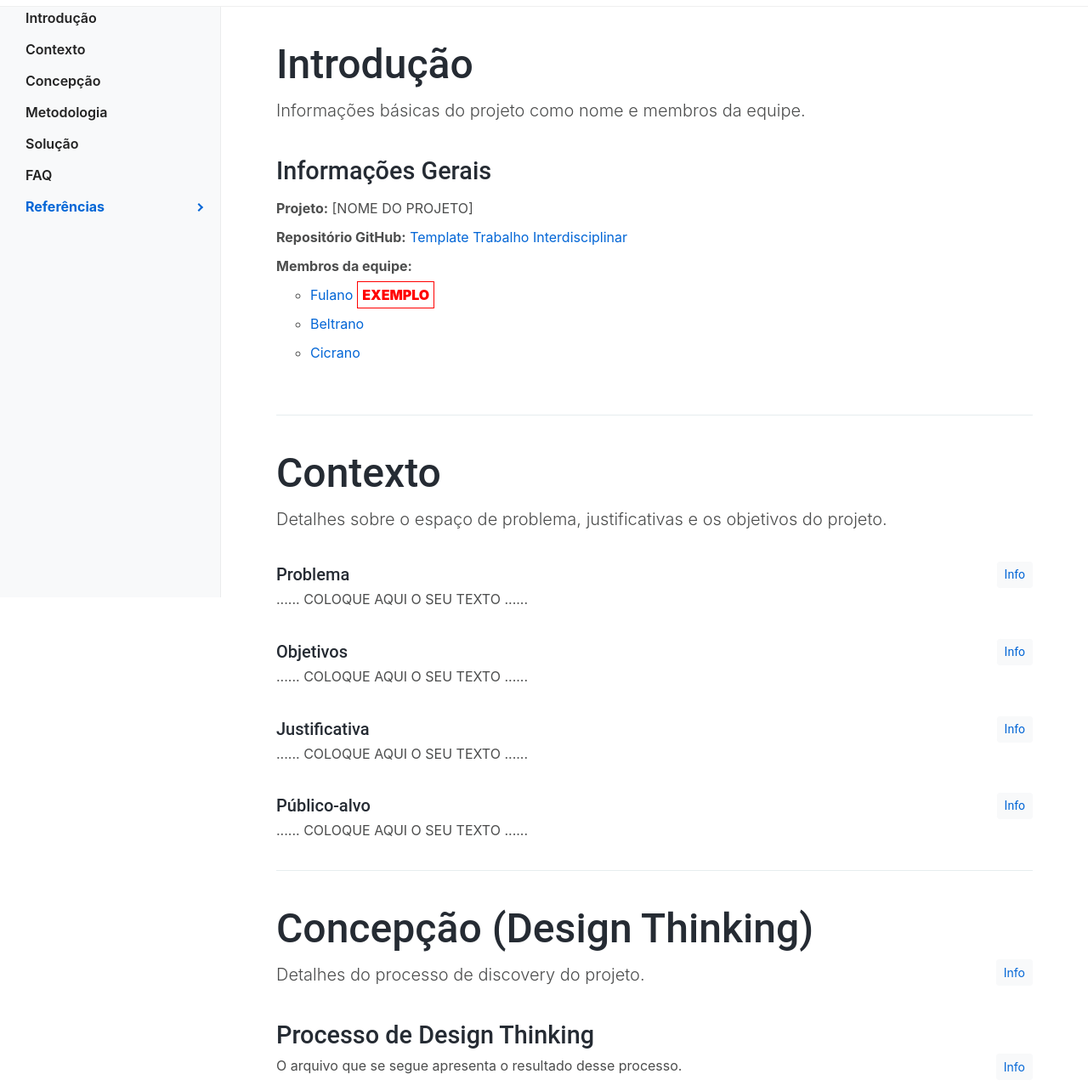
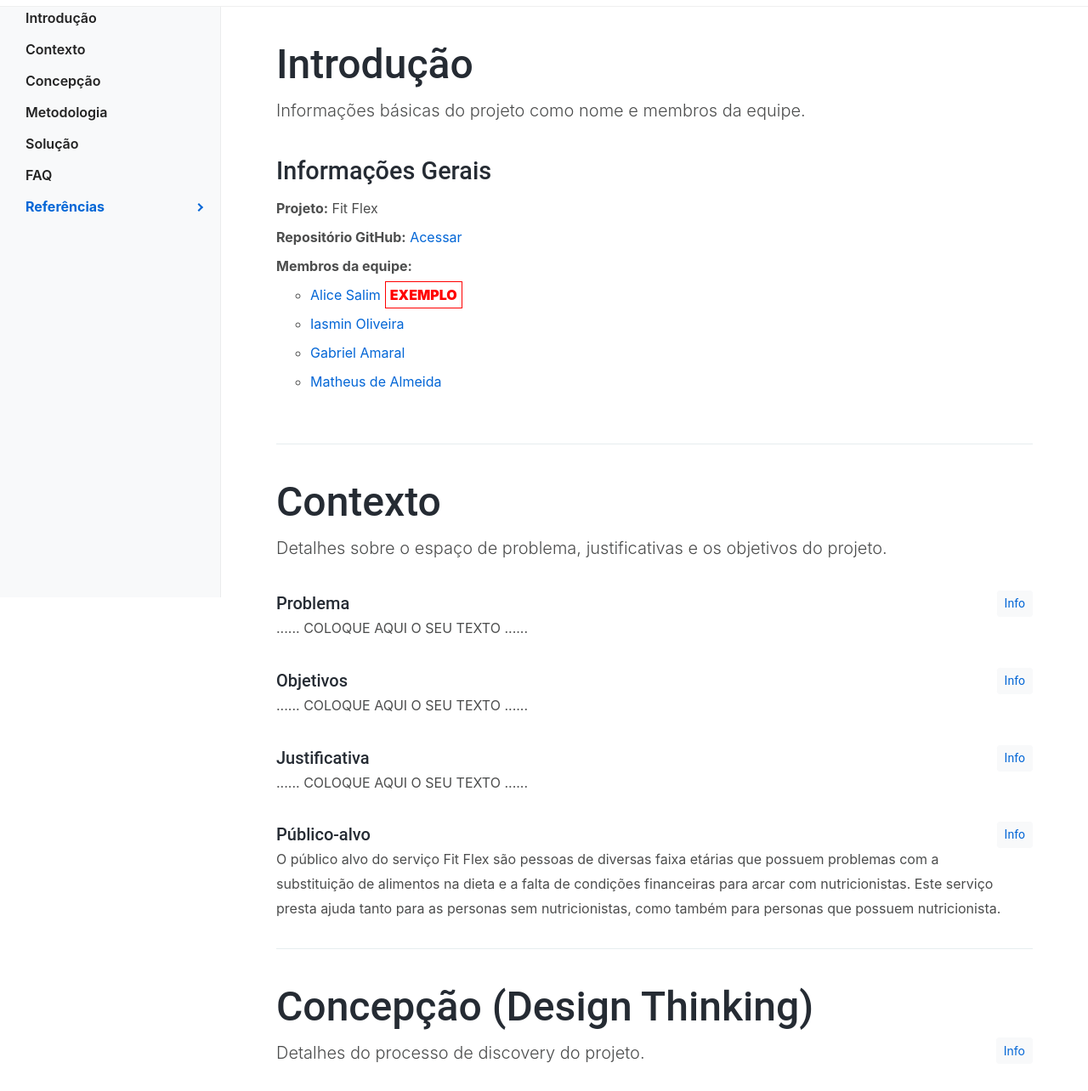
Before and after one commit to ICEI-PUC-Minas-PMGCC-TI/ti-1-pmg-cc-m-20241-g13-falta-de-opcoes-de-dietas, a plain HTML site: page docs/index.html in a window 1280 px wide. Shown: the part 97-1381 px from the top of the page at 85% size. Drawn offline with Linux system fonts and the light colour scheme.

Commit message:
Update index.html

```diff
--- a/docs/index.html
+++ b/docs/index.html
@@ -101,14 +101,16 @@
               <div class="row">
                 <div class="col-12">
                   <ul class="list-unstyled">
-                    <li><strong>Projeto:</strong> [NOME DO PROJETO]</li>
-                    <li><strong>Repositório GitHub:</strong> <a href="https://github.com/WebTech-PUC-Minas/ti1-template">Template Trabalho Interdisciplinar</a>
+                    <li><strong>Projeto:</strong> Fit Flex</li>
+                    <li><strong>Repositório GitHub:</strong> <a href="https://github.com/ICEI-PUC-Minas-PMGCC-TI/ti-1-pmg-cc-m-20241-g13-falta-de-opcoes-de-dietas">Acessar</a>
                     </li>
                     <li><strong>Membros da equipe:</strong>
                       <ul>
-                        <li><a href="https://github.com/fulano">Fulano</a><span class="exemplo">EXEMPLO</span></li>
-                        <li><a href="https://github.com/beltrano">Beltrano</a></li>
-                        <li><a href="https://github.com/cicrano">Cicrano</a></li>
+                        <li><a href="https://github.com/fulano">Alice Salim</a><span class="exemplo">EXEMPLO</span></li>
+                        <li><a href="https://github.com/iasminfeo">Iasmin Oliveira</a></li>
+                        <li><a href="https://github.com/ga-amaral2">Gabriel Amaral</a></li>
+                        <li><a href="https://github.com/matheusmra">Matheus de Almeida</a></li>
+
                       </ul>
                     </li>
                   </ul>
@@ -157,7 +159,7 @@
                 Descreva quem serão as pessoas que usarão a sua aplicação indicando os diferentes perfis. O objetivo aqui não é definir quem serão os clientes ou quais serão os papéis dos usuários na aplicação. A ideia é, dentro do possível, conhecer um pouco mais sobre o perfil dos usuários: conhecimentos prévios, relação com a tecnologia, relações hierárquicas, etc.
                 Adicione informações sobre o público-alvo por meio de uma descrição textual, ou diagramas de personas, mapa de stakeholders, ou como o grupo achar mais conveniente.
               </div>
-              <p>......  COLOQUE AQUI O SEU TEXTO ......</p>
+              <p>O público alvo do serviço Fit Flex são pessoas de diversas faixa etárias que possuem problemas com a substituição de alimentos na dieta e a falta de condições financeiras para arcar com nutricionistas. Este serviço presta ajuda tanto para as personas sem nutricionistas, como também para personas que possuem nutricionista.</p>
             </section>
 
           </section>
```
